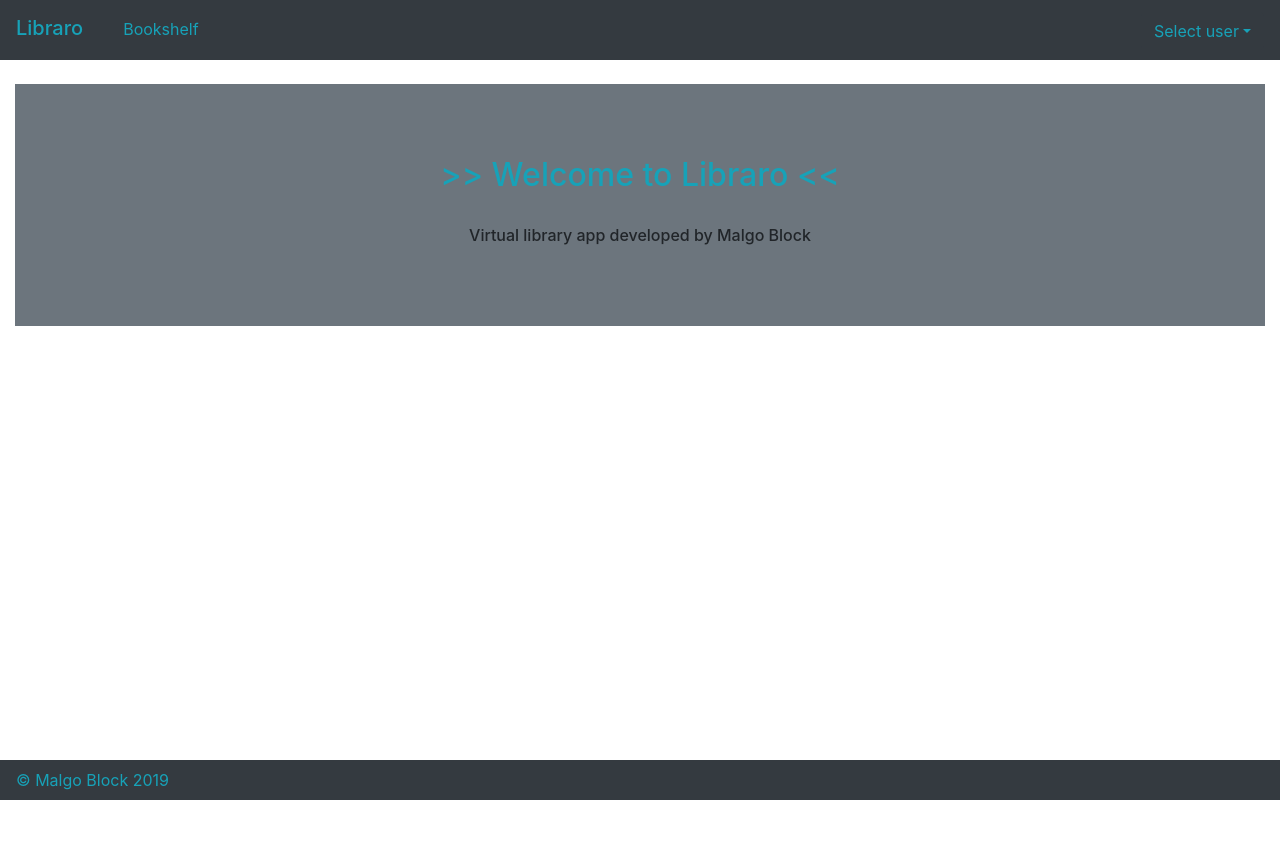
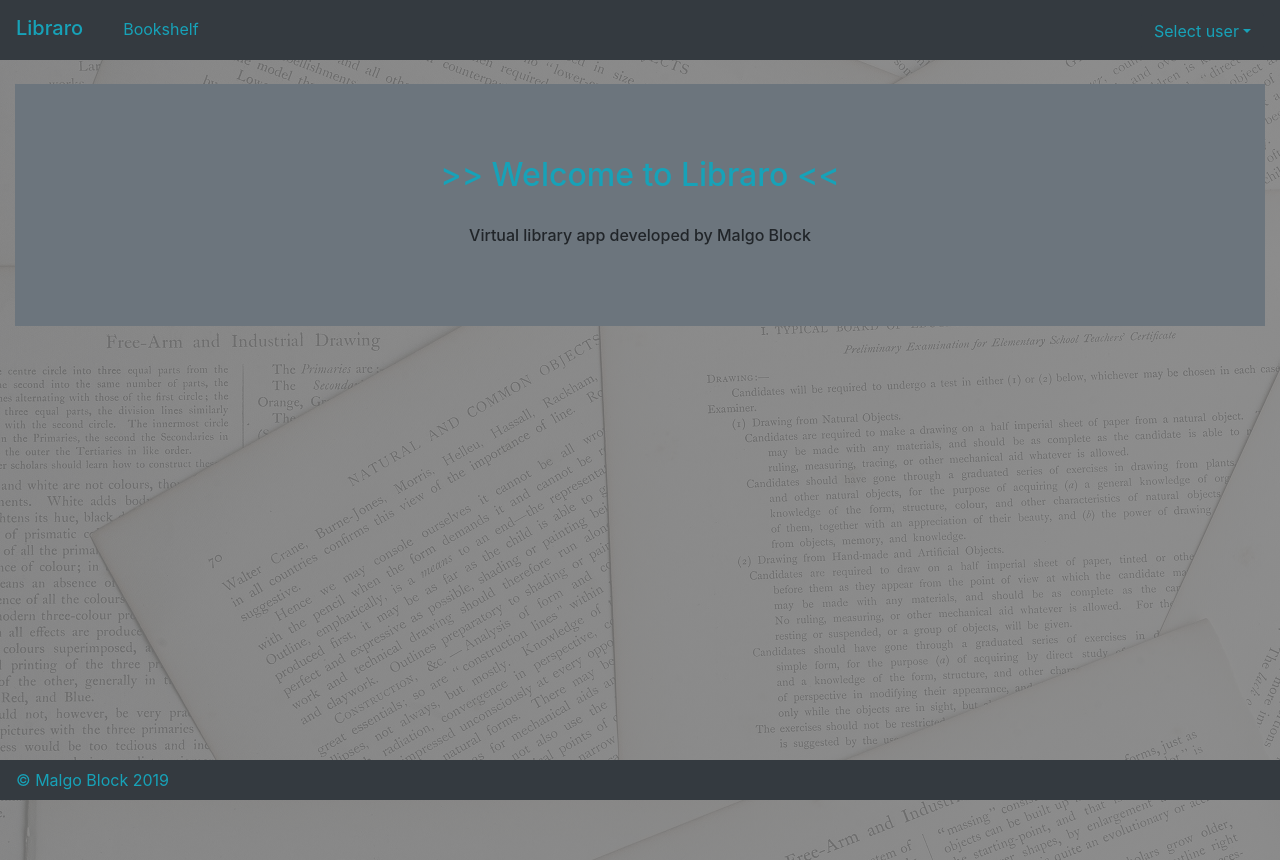
Before and after one commit to MalgoBlock/libraro, an Angular app: page / in a window 1280 px wide. Before the commit the page ends 800 px from the top, so only its background shows below. Built offline with nearby package versions, Linux system fonts and the light colour scheme.

Commit message:
minor style adjustments

```diff
--- /dev/null
+++ b/src/app/app.component.css
@@ -0,0 +1,5 @@
+.app-background {
+    height: 100%;
+    background-image: linear-gradient(rgba(128,128,128,0.85), rgba(128,128,128,0.85)),
+                    url(../assets/annie-spratt-746981-unsplash.jpg);
+}
--- a/src/app/app.component.html
+++ b/src/app/app.component.html
@@ -1,5 +1,5 @@
 <app-header></app-header>
-<div class="container-fluid">
+<div class="container-fluid app-background">
     <br>
     <router-outlet></router-outlet>
     <br>
--- a/src/app/app.component.ts
+++ b/src/app/app.component.ts
@@ -2,7 +2,8 @@ import { Component } from '@angular/core';
 
 @Component({
   selector: 'app-root',
-  templateUrl: './app.component.html'
+  templateUrl: './app.component.html',
+  styleUrls: ['./app.component.css']
 })
 export class AppComponent {
 
--- a/src/app/users/manage-users-edit/manage-users-edit.component.html
+++ b/src/app/users/manage-users-edit/manage-users-edit.component.html
@@ -37,7 +37,7 @@
                     *ngFor="let book of user.booksOnLoan">
                       <h5 class="list-group-item-heading">{{ book.title }}</h5>
                       <p class="list-group-item-text pl-3">- {{ book.author }}</p>
-                      <button class="btn btn-secondary text-danger ml-auto" (click)="onReturn(book)">Return</button>
+                      <button class="btn btn-light border border-danger text-danger ml-auto" (click)="onReturn(book)">Return</button>
                   </a>
                   <hr>
                   <p *ngIf="hasWait">Books on waiting list:</p>
@@ -45,7 +45,7 @@
                     *ngFor="let bookWait of user.waitingList">
                       <h5 class="list-group-item-heading">{{ bookWait.title }}</h5>
                       <p class="list-group-item-text pl-3">- {{ bookWait.author }}</p>
-                      <button class="btn btn-secondary text-danger ml-auto" (click)="onRemoveWait(bookWait)">Remove</button>
+                      <button class="btn btn-light border border-danger text-danger ml-auto" (click)="onRemoveWait(bookWait)">Remove</button>
                   </a>
               </div>
               <br><br>
--- a/src/styles.css
+++ b/src/styles.css
@@ -1 +1,8 @@
 /* You can add global styles to this file, and also import other style files */
+html {
+    height: 100%;
+}
+
+body {
+    height: 100%;
+}
```
Also changed, not shown: src/assets/annie-spratt-746981-unsplash.jpg (added).
